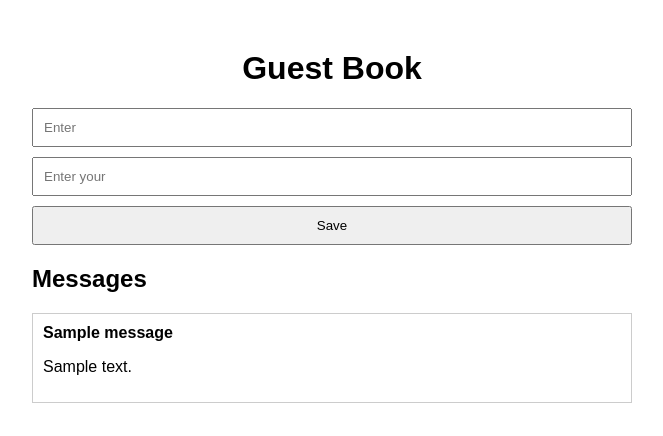
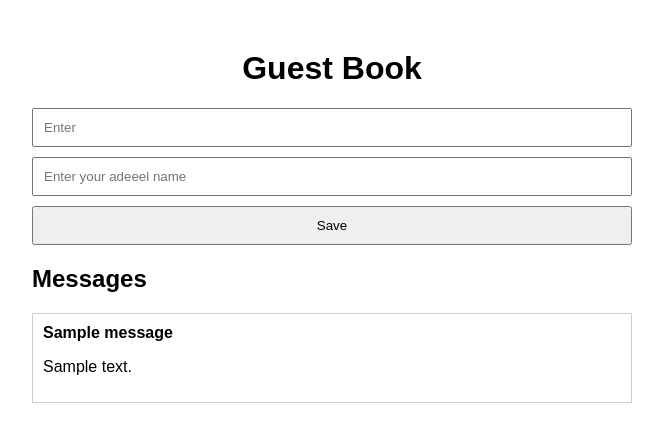
Before and after one commit to adeelamanat566/7sep, a Flask app: page / in a window 1280 px wide. Shown: the top 436 px of the page, without its empty margins (308-971 px from the left). Run offline with Flask 3, Linux system fonts and the light colour scheme; tables that the repository leaves empty hold one stand-in row (values such as "Sample post"); data that the repository does not hold is empty.

Commit message:
Update index.html

```diff
--- a/templates/index.html
+++ b/templates/index.html
@@ -21,7 +21,7 @@
         <input
             type="text"
             name="message"
-            placeholder="Enter your"
+            placeholder="Enter your adeeel name"
             required
         >
 
```
